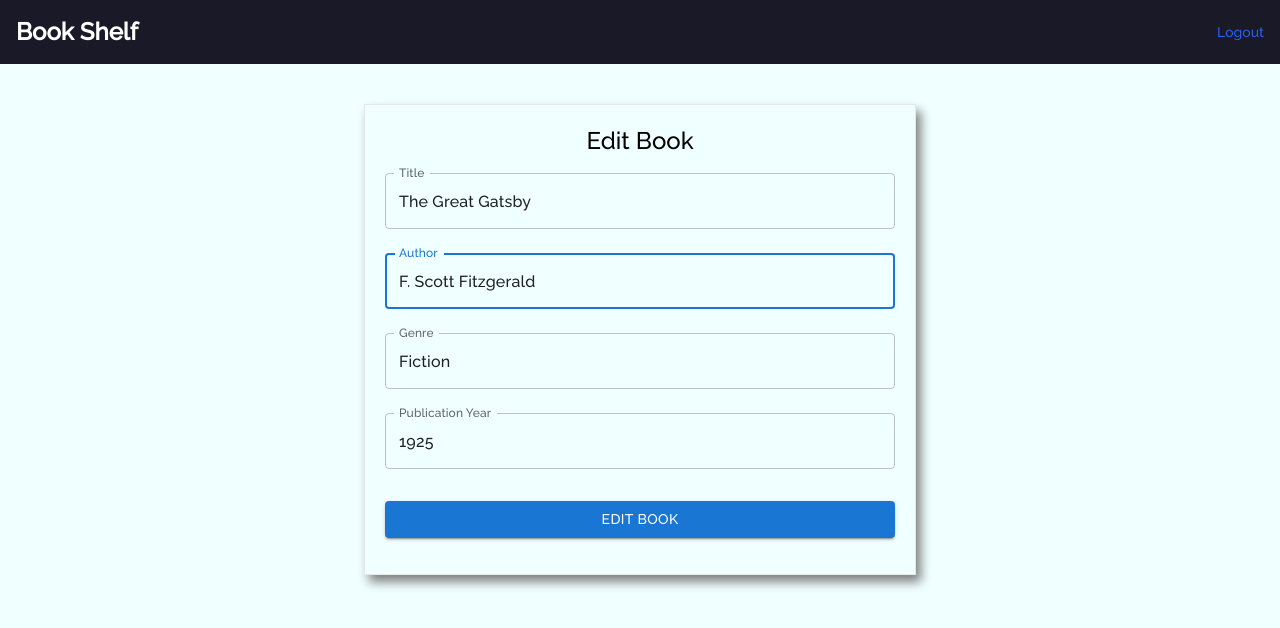
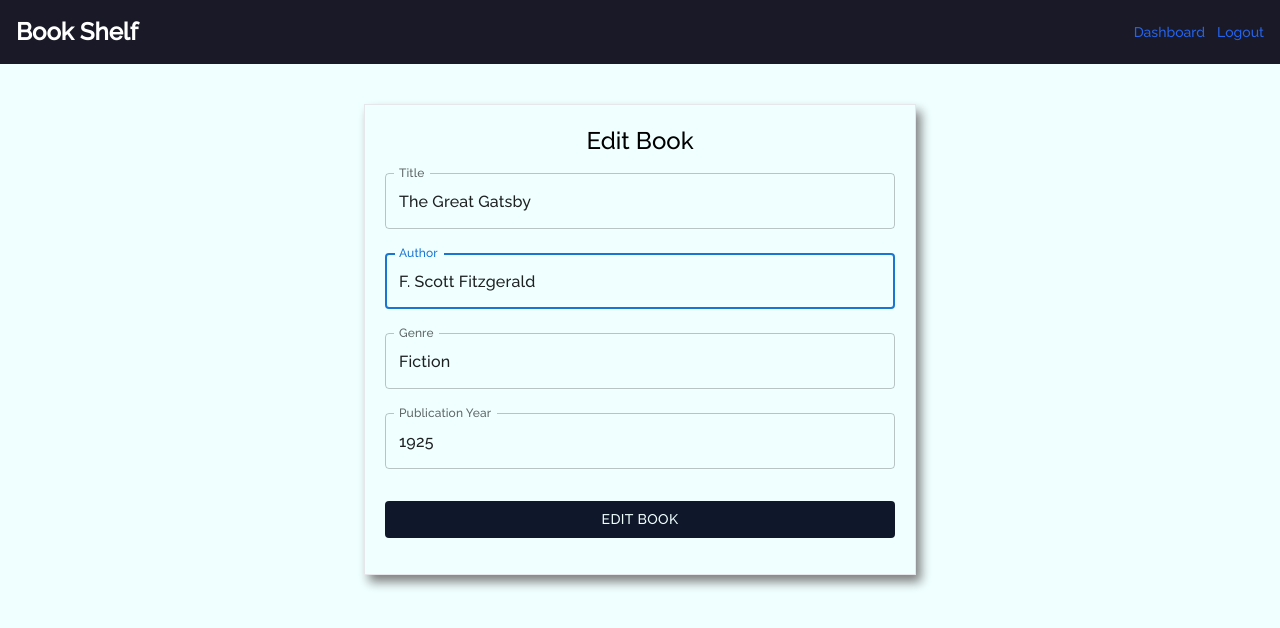
Before and after one commit to vishwasonar/BookShelf, a React (Create React App) app: page /editbook/1 in a window 1280 px wide. Shown: the top 628 px of the page. Built offline with nearby package versions, Linux system fonts and the light colour scheme; sample sign-in values are in the browser's storage; a web font is replaced by a local one.

Commit message:
Changes in Design, removed consoles and unused code and added navigation link in navbar

```diff
--- a/src/App.css
+++ b/src/App.css
@@ -8,3 +8,10 @@
 html{
   background-color: azure;
 }
+
+.blue-button{
+	background-color: #0f172a !important;
+	color: azure !important;
+}
+
+.blue-link{}
--- a/src/component/Navbar.tsx
+++ b/src/component/Navbar.tsx
@@ -1,11 +1,14 @@
 import React from "react";
-import { useNavigate } from "react-router-dom";
+import { useLocation } from "react-router-dom";
 
 interface Props {
 	handleLogout: () => void;
 	handleHomePage: () => void;
 }
 const Navbar: React.FC<Props> = ({ handleLogout, handleHomePage }) => {
+	const location = useLocation()
+
+
 	return (
 		<div>
 			<nav
@@ -20,6 +23,14 @@ const Navbar: React.FC<Props> = ({ handleLogout, handleHomePage }) => {
 						Book Shelf
 					</span>
 					<div className="flex items-center">
+						{location?.pathname !== "/dashboard" && (
+							<span
+								onClick={handleHomePage}
+								className="text-sm cursor-pointer text-blue-600 dark:text-blue-500 mr-3 hover:underline"
+							>
+								Dashboard
+							</span>
+						)}
 						<span
 							onClick={handleLogout}
 							className="text-sm cursor-pointer text-blue-600 dark:text-blue-500 hover:underline"
@@ -27,6 +38,7 @@ const Navbar: React.FC<Props> = ({ handleLogout, handleHomePage }) => {
 							Logout
 						</span>
 					</div>
+
 				</div>
 			</nav>
 		</div>
--- a/src/pages/AddEditBook.tsx
+++ b/src/pages/AddEditBook.tsx
@@ -1,8 +1,6 @@
 import React, { useState, useEffect } from "react";
 import Button from "@mui/material/Button";
 import TextField from "@mui/material/TextField";
-import { Link } from "react-router-dom";
-import Grid from "@mui/material/Grid";
 import Box from "@mui/material/Box";
 import Typography from "@mui/material/Typography";
 import Container from "@mui/material/Container";
@@ -201,7 +199,7 @@ const AddEditBook: React.FC = () => {
 													<Button
 														type="submit"
 														fullWidth
-														variant="contained"
+														className="blue-button"
 														sx={{ mt: 3, mb: 2 }}
 													>
 														{id.id ? 'Edit Book' : 'Add Book'}
--- a/src/pages/BookDashboard.tsx
+++ b/src/pages/BookDashboard.tsx
@@ -1,8 +1,7 @@
-import React, { useEffect, useState } from "react";
+import React, { useState } from "react";
 import { Link, useNavigate } from "react-router-dom";
 import Navbar from "../component/Navbar";
 import Datatable from "../component/Datatable";
-import Button from "@mui/material/Button";
 import { useSelector } from "react-redux";
 
 const BookDashboard: React.FC = () => {
@@ -17,15 +16,9 @@ const BookDashboard: React.FC = () => {
 		navigate("/dashboard");
 	};
 
-	const [bookData, setBookData] = useState<any>(null);
 	const [bookId, setBookId] = useState<number>(0);
 
 	const books = useSelector((state: any) => state.BookSliceReducer);
-
-
-	useEffect(() => {
-		setBookData(books);
-	}, []);
 
 	return (
 		<div>
--- a/src/pages/Login.tsx
+++ b/src/pages/Login.tsx
@@ -1,4 +1,4 @@
-import React, { useEffect } from "react";
+import React from "react";
 import Button from "@mui/material/Button";
 import TextField from "@mui/material/TextField";
 import { Link } from "react-router-dom";
@@ -27,14 +27,8 @@ const Login: React.FC = () => {
 
 	const navigate = useNavigate();
 
-	useEffect(() => {
+	const handleLogin = (values: typeof initialValues) => {
 		let user = JSON.parse(localStorage.getItem("user") || "{}");
-	}, []);
-
-	const handleLogin = (values: typeof initialValues) => {
-		console.log("values: ", values);
-		let user = JSON.parse(localStorage.getItem("user") || "{}");
-		console.log("user: ", user);
 		let existingUser = {};
 		if (
 			Object.keys(user).length === 0 ||
@@ -46,13 +40,13 @@ const Login: React.FC = () => {
 				(i: any) =>
 					i.email === values.email && i.password === values.password
 			);
-			console.log("existingUser: ", existingUser);
+
 			if (existingUser) {
 				toast.success("Login Success");
 				navigate("/dashboard");
 				localStorage.setItem("isUserLoggedIn", "true");
 			} else {
-				console.log("hello");
+
 			}
 		} else {
 			toast.error("Invalid Email or Password");
@@ -138,7 +132,7 @@ const Login: React.FC = () => {
 												<Button
 													type="submit"
 													fullWidth
-													variant="contained"
+													className="blue-button"
 													sx={{ mt: 3, mb: 2 }}
 												>
 													Login
--- a/src/pages/Signup.tsx
+++ b/src/pages/Signup.tsx
@@ -102,7 +102,7 @@ const Signup: React.FC = () => {
 													name="email"
 													autoComplete="email"
 													autoFocus
-													// onBlur={handleBlur}
+												// onBlur={handleBlur}
 												/>
 												{DisplayFormError(errors.email)}
 
@@ -143,7 +143,7 @@ const Signup: React.FC = () => {
 												<Button
 													type="submit"
 													fullWidth
-													variant="contained"
+													className="blue-button text-white"
 													sx={{ mt: 3, mb: 2 }}
 												>
 													Sign Up
--- a/src/routes/Routes.tsx
+++ b/src/routes/Routes.tsx
@@ -1,6 +1,4 @@
-import React from "react";
 import { BrowserRouter as Router, Route, Routes } from "react-router-dom";
-import Navbar from "../component/Navbar";
 import AddBook from "../pages/AddEditBook";
 import BookDashboard from "../pages/BookDashboard";
 import Login from "../pages/Login";
```
